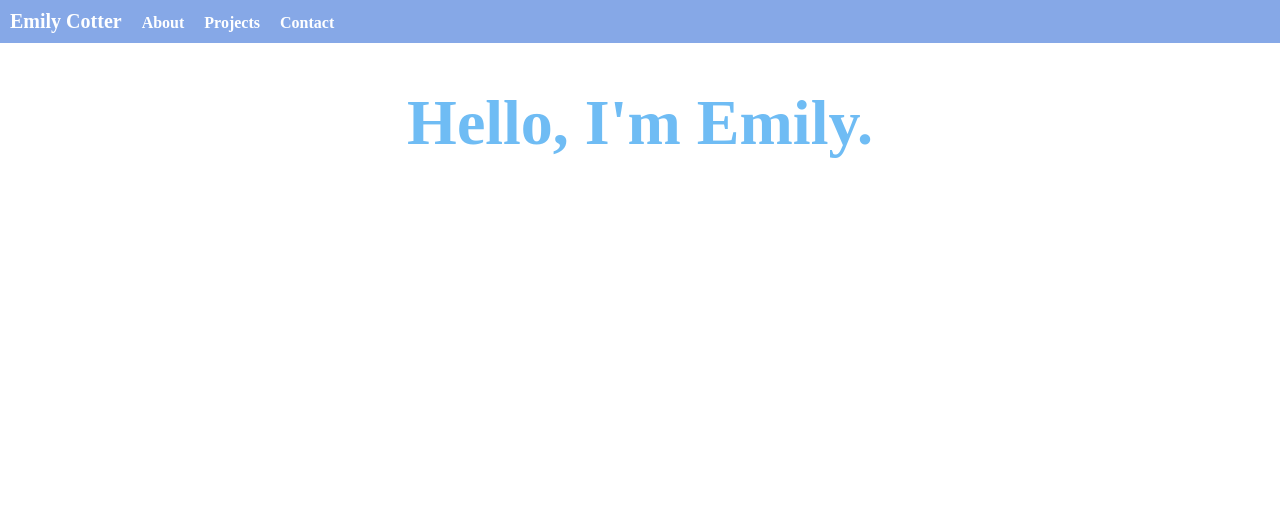
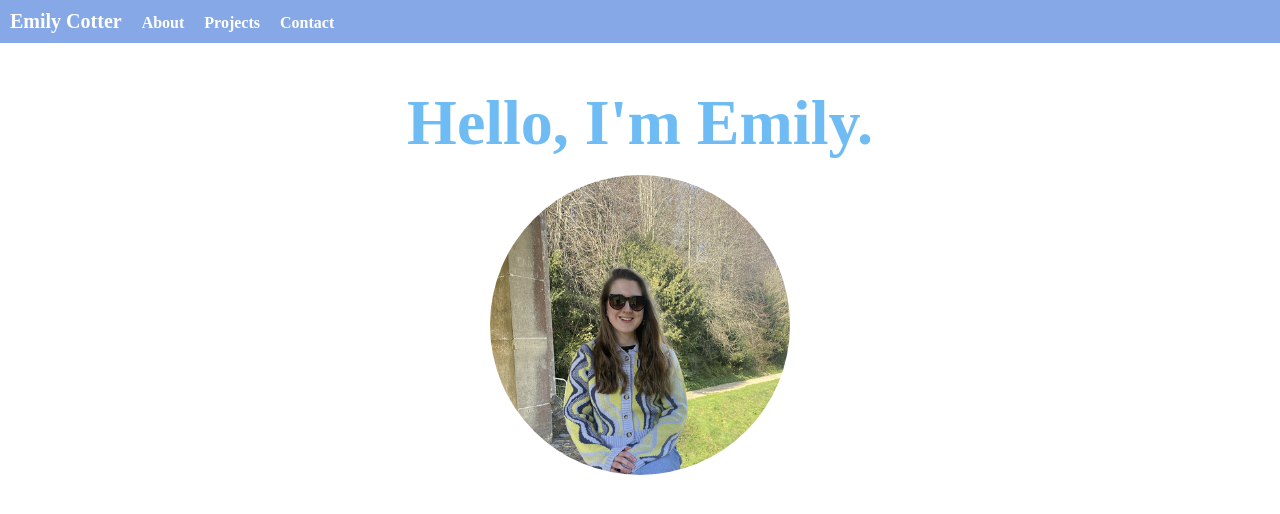
Before and after one commit to EmilyRoseCotter/portfolio, a React (Create React App) app: page / in a window 1280 px wide. Shown: the top 514 px of the page. Built offline with nearby package versions, Linux system fonts and the light colour scheme; a web font is replaced by a local one.

Commit message:
Added an image and some styling

```diff
--- a/src/components/Home.js
+++ b/src/components/Home.js
@@ -1,11 +1,13 @@
 import React from "react";
 import "../styles/Home.css";
+import Emily from "../Assets/Emily.png";
 
 const Home = () => {
   return (
     <div className="Home">
       <div className="Hero">
         <h1>Hello, I&apos;m Emily.</h1>
+        <img className="Avatar" src={Emily} alt="Emily" />
       </div>
     </div>
   );
--- a/src/styles/Home.css
+++ b/src/styles/Home.css
@@ -4,8 +4,17 @@
   display: flex;
   flex-direction: column;
   text-align: center;
+  align-items: center;
+  justify-content: center;
 }
 
 .Hero h1 {
   font-size: 4rem;
+  margin-bottom: 15px;
 }
+
+.Avatar {
+  border-radius: 50%;
+  max-height: 300px;
+  width: max-content;
+}
--- a/src/styles/NavBar.css
+++ b/src/styles/NavBar.css
@@ -40,5 +40,5 @@
 
 .navbarLinksItems:hover {
   text-decoration: underline;
-  color: white;
+  color: #6fefee;
 }
```
Also changed, not shown: src/Assets/Emily.png (added).
